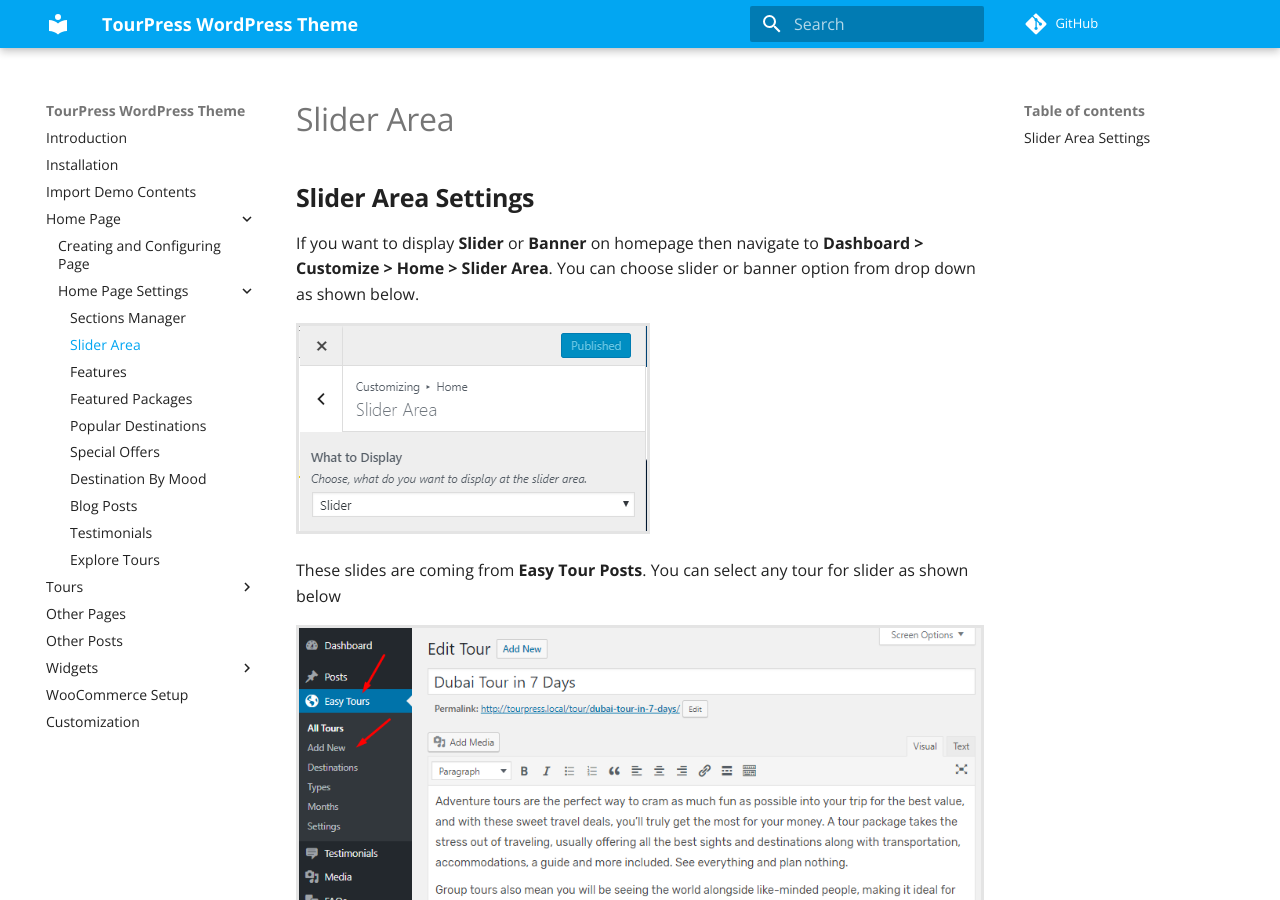
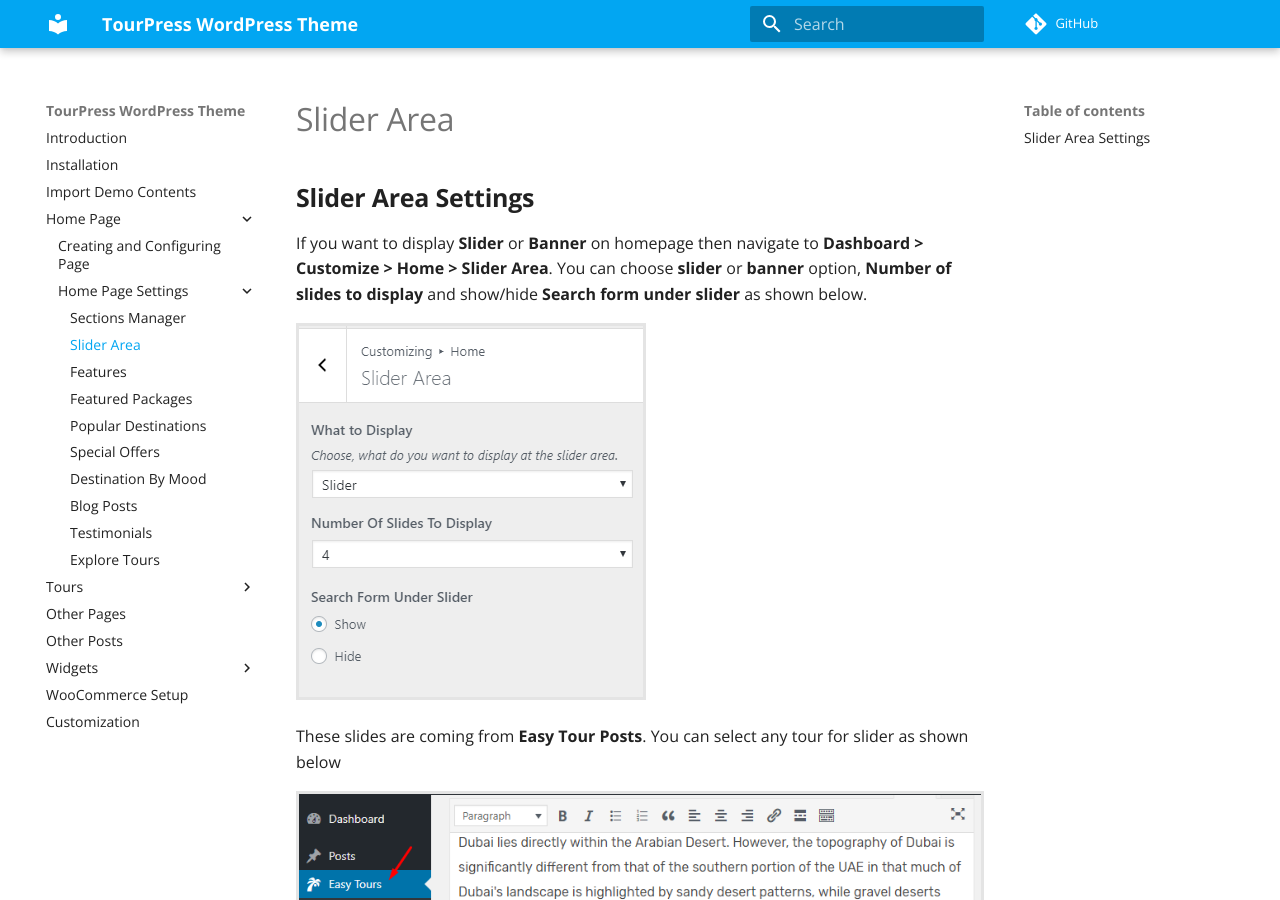
Before and after one commit to fahidjavid/doc-test, an MkDocs documentation site: the page built from docs/home/settings/slider-area.md, in a window 1280 px wide and 900 px high. Built offline with MkDocs 1.6.1 and Material for MkDocs 9.7.7, drawn with Linux system fonts in a browser that asks for light colours; comment, search, counter and statistics services are not loaded; old or Windows-style settings are respelled for this version of MkDocs.

Commit message:
Home slider area improved

```diff
--- a/docs/home/settings/slider-area.md
+++ b/docs/home/settings/slider-area.md
@@ -1,6 +1,6 @@
 ## **Slider Area Settings**
 
-If you want to display **Slider** or **Banner** on homepage then navigate to **Dashboard > Customize > Home > Slider Area**. You can choose slider or banner option from drop down as shown below.
+If you want to display **Slider** or **Banner** on homepage then navigate to **Dashboard > Customize > Home > Slider Area**. You can choose **slider** or **banner** option, **Number of slides to display** and show/hide **Search form under slider** as shown below.
 
 ![img](../../img/homepage-slider-choose.png)
 
```
Also changed, not shown: docs/img/homepage-slider-choose.png, docs/img/homepage-slider-tour.png.
